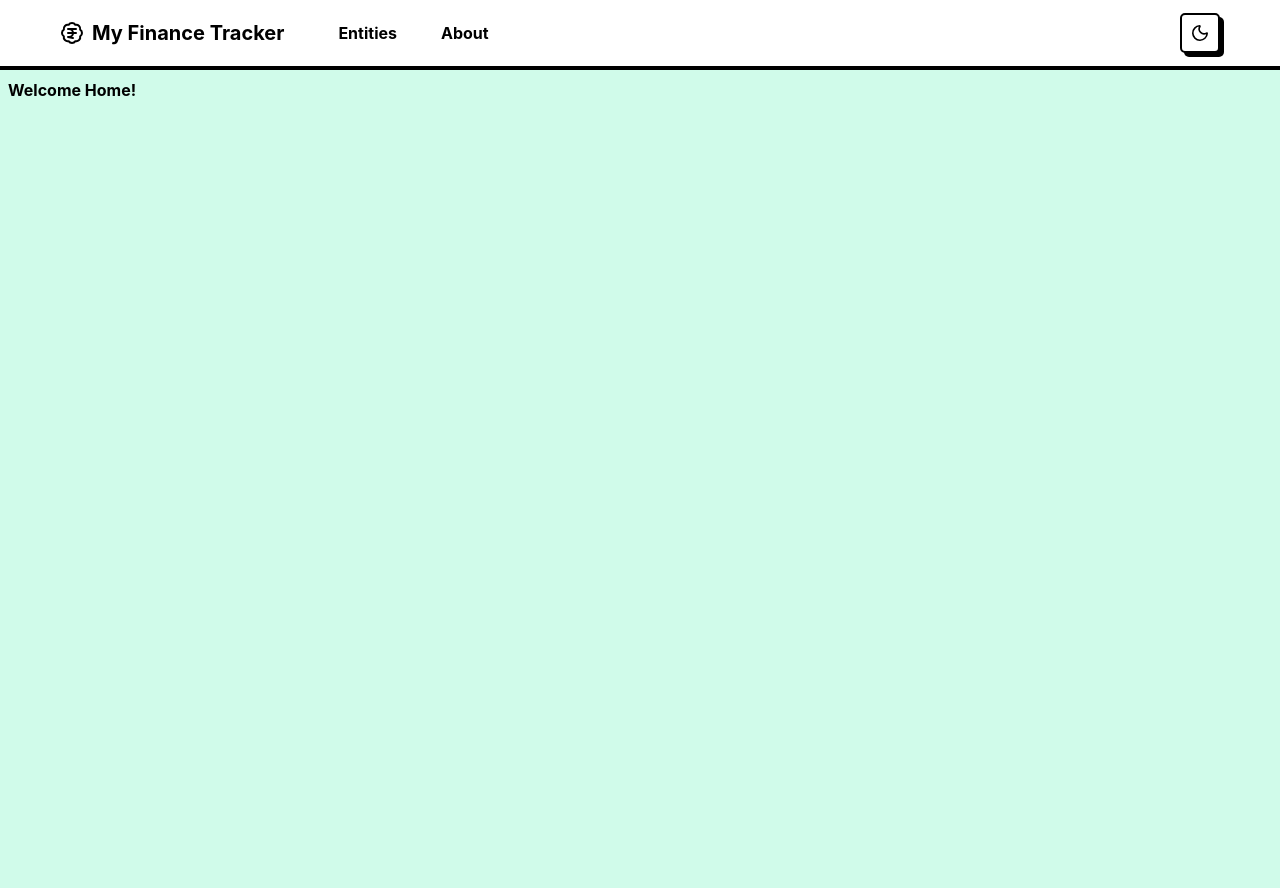
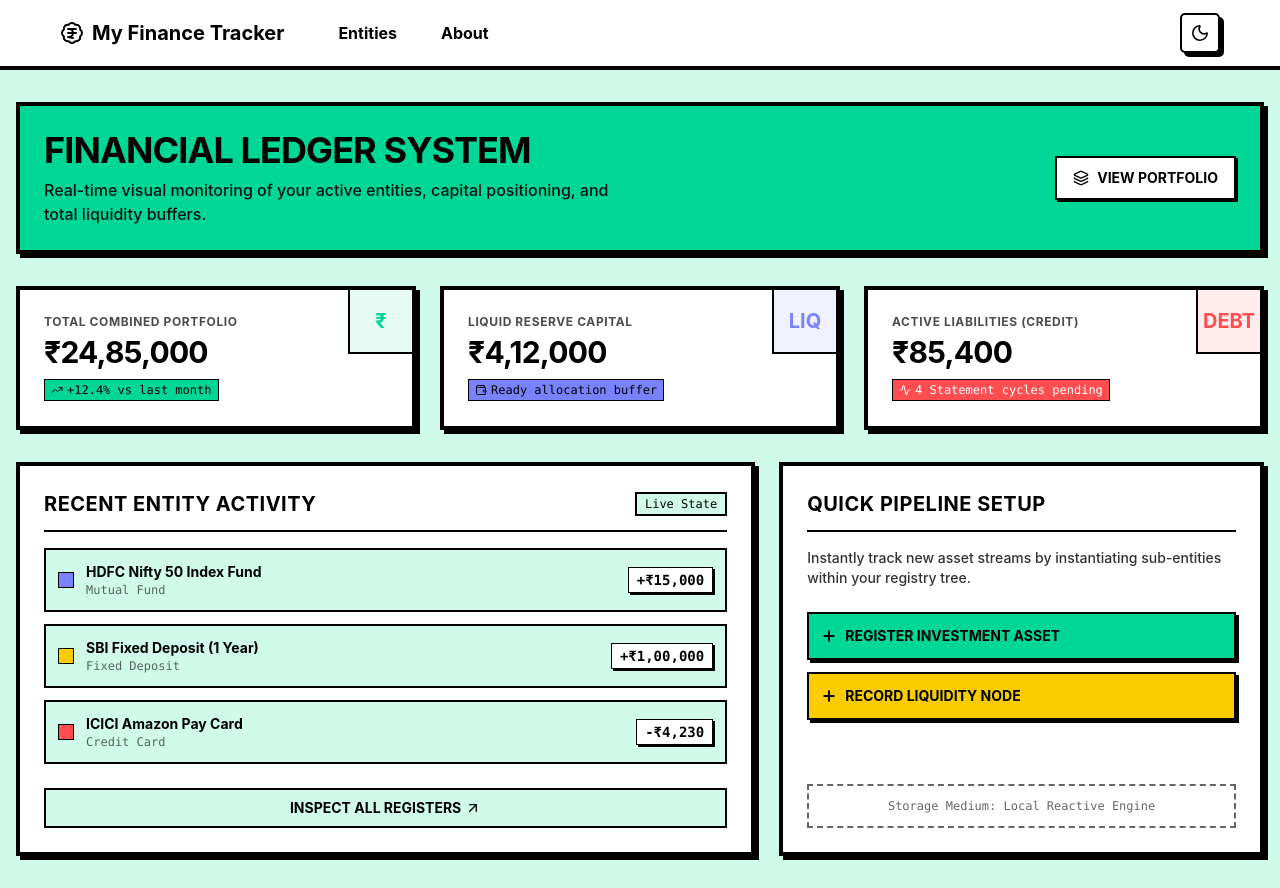
Before and after one commit to Exoutia/my-finance-tracker, a React (Vite) app in the folder frontend/: page / in a window 1280 px wide. Before the commit the page ends 800 px from the top, so only its background shows below. Built offline with nearby package versions, Linux system fonts and the light colour scheme.

Commit message:
feat: redesign Index component with enhanced layout and metrics for financial tracking

```diff
--- a/frontend/src/index-components/index-component.tsx
+++ b/frontend/src/index-components/index-component.tsx
@@ -1,7 +1,194 @@
+import { Link } from "@tanstack/react-router";
+import {
+  Activity,
+  ArrowUpRight,
+  Layers,
+  Plus,
+  TrendingUp,
+  Wallet,
+} from "lucide-react";
+
 export default function Index() {
   return (
-    <div className="p-2">
-      <h3>Welcome Home!</h3>
+    <div className="mx-auto max-w-7xl px-4 py-8 space-y-8">
+      {/* 1. Hero Welcomer Banner */}
+      <section className="border-4 border-border bg-main p-6 shadow-shadow text-main-foreground flex flex-col md:flex-row md:items-center justify-between gap-6">
+        <div className="space-y-2">
+          <h1 className="text-3xl md:text-4xl font-heading uppercase tracking-tight">
+            Financial Ledger System
+          </h1>
+          <p className="font-base max-w-xl text-sm md:text-base opacity-90">
+            Real-time visual monitoring of your active entities, capital
+            positioning, and total liquidity buffers.
+          </p>
+        </div>
+        <div className="flex gap-3 shrink-0">
+          <Link
+            to="/entities"
+            className="flex items-center gap-2 border-2 border-border bg-secondary-background text-foreground font-heading uppercase px-4 py-2.5 text-sm shadow-[2px_2px_0px_0px_var(--border)] transition-all hover:-translate-x-0.5 hover:-translate-y-0.5 hover:shadow-[4px_4px_0px_0px_var(--border)]"
+          >
+            <Layers className="h-4 w-4" /> View Portfolio
+          </Link>
+        </div>
+      </section>
+
+      {/* 2. High-Level Telemetry Cards */}
+      <section className="grid grid-cols-1 md:grid-cols-3 gap-6">
+        {/* Metric 1 */}
+        <div className="border-4 border-border bg-secondary-background p-6 shadow-shadow relative overflow-hidden">
+          <div className="absolute top-0 right-0 h-16 w-16 bg-chart-1/10 border-b-2 border-l-2 border-border flex items-center justify-center font-heading text-xl text-chart-1">
+            ₹
+          </div>
+          <p className="text-xs font-heading uppercase tracking-wider text-muted-foreground opacity-70 mb-1">
+            Total Combined Portfolio
+          </p>
+          <h3 className="text-3xl font-heading tracking-tight mb-2">
+            ₹24,85,000
+          </h3>
+          <div className="inline-flex items-center gap-1 text-xs font-mono bg-chart-1 text-main-foreground border border-border px-1.5 py-0.5">
+            <TrendingUp className="h-3 w-3" /> +12.4% vs last month
+          </div>
+        </div>
+
+        {/* Metric 2 */}
+        <div className="border-4 border-border bg-secondary-background p-6 shadow-shadow relative overflow-hidden">
+          <div className="absolute top-0 right-0 h-16 w-16 bg-chart-2/10 border-b-2 border-l-2 border-border flex items-center justify-center font-heading text-xl text-chart-2">
+            LIQ
+          </div>
+          <p className="text-xs font-heading uppercase tracking-wider text-muted-foreground opacity-70 mb-1">
+            Liquid Reserve Capital
+          </p>
+          <h3 className="text-3xl font-heading tracking-tight mb-2">
+            ₹4,12,000
+          </h3>
+          <div className="inline-flex items-center gap-1 text-xs font-mono bg-chart-2 text-main-foreground border border-border px-1.5 py-0.5">
+            <Wallet className="h-3 w-3" /> Ready allocation buffer
+          </div>
+        </div>
+
+        {/* Metric 3 */}
+        <div className="border-4 border-border bg-secondary-background p-6 shadow-shadow relative overflow-hidden">
+          <div className="absolute top-0 right-0 h-16 w-16 bg-chart-4/10 border-b-2 border-l-2 border-border flex items-center justify-center font-heading text-xl text-chart-4">
+            DEBT
+          </div>
+          <p className="text-xs font-heading uppercase tracking-wider text-muted-foreground opacity-70 mb-1">
+            Active Liabilities (Credit)
+          </p>
+          <h3 className="text-3xl font-heading tracking-tight mb-2">₹85,400</h3>
+          <div className="inline-flex items-center gap-1 text-xs font-mono bg-chart-4 text-white border border-border px-1.5 py-0.5">
+            <Activity className="h-3 w-3" /> 4 Statement cycles pending
+          </div>
+        </div>
+      </section>
+
+      {/* 3. Action Hub Split Layout */}
+      <section className="grid grid-cols-1 lg:grid-cols-5 gap-6">
+        {/* Left Side: Recent Updates Logging (3/5 Columns) */}
+        <div className="lg:col-span-3 border-4 border-border bg-secondary-background p-6 shadow-shadow flex flex-col justify-between">
+          <div>
+            <div className="flex items-center justify-between border-b-2 border-border pb-3 mb-4">
+              <h2 className="text-xl font-heading uppercase tracking-wide flex items-center gap-2">
+                Recent Entity Activity
+              </h2>
+              <span className="text-xs font-mono border-2 border-border px-2 py-0.5 bg-background">
+                Live State
+              </span>
+            </div>
+
+            <div className="space-y-3">
+              {[
+                {
+                  title: "HDFC Nifty 50 Index Fund",
+                  type: "Mutual Fund",
+                  cost: "+₹15,000",
+                  color: "bg-chart-2",
+                },
+                {
+                  title: "SBI Fixed Deposit (1 Year)",
+                  type: "Fixed Deposit",
+                  cost: "+₹1,00,000",
+                  color: "bg-chart-3",
+                },
+                {
+                  title: "ICICI Amazon Pay Card",
+                  type: "Credit Card",
+                  cost: "-₹4,230",
+                  color: "bg-chart-4",
+                },
+              ].map((item, index) => (
+                <div
+                  key={index}
+                  className="flex items-center justify-between border-2 border-border bg-background p-3 hover:translate-x-1 transition-transform"
+                >
+                  <div className="flex items-center gap-3">
+                    <div
+                      className={`h-4 w-4 border border-border ${item.color}`}
+                    />
+                    <div>
+                      <p className="text-sm font-heading">{item.title}</p>
+                      <p className="text-xs font-mono opacity-60">
+                        {item.type}
+                      </p>
+                    </div>
+                  </div>
+                  <span className="font-heading text-sm font-mono border border-border px-2 py-0.5 bg-secondary-background shadow-[2px_2px_0px_0px_var(--border)]">
+                    {item.cost}
+                  </span>
+                </div>
+              ))}
+            </div>
+          </div>
+
+          <Link
+            to="/entities"
+            className="mt-6 inline-flex items-center justify-center gap-1 text-center font-heading uppercase text-sm border-2 border-border bg-background p-2 transition-all hover:bg-main hover:text-main-foreground"
+          >
+            Inspect All Registers <ArrowUpRight className="h-4 w-4" />
+          </Link>
+        </div>
+
+        {/* Right Side: Quick System Actions (2/5 Columns) */}
+        <div className="lg:col-span-2 border-4 border-border bg-secondary-background p-6 shadow-shadow flex flex-col justify-between">
+          <div>
+            <div className="border-b-2 border-border pb-3 mb-4">
+              <h2 className="text-xl font-heading uppercase tracking-wide">
+                Quick Pipeline Setup
+              </h2>
+            </div>
+            <p className="text-sm font-base mb-6 opacity-80">
+              Instantly track new asset streams by instantiating sub-entities
+              within your registry tree.
+            </p>
+
+            <div className="flex flex-col gap-3">
+              <Link
+                to="/entities"
+                className="group flex items-center justify-between border-2 border-border bg-chart-1 text-main-foreground font-heading uppercase text-sm p-3 shadow-[3px_3px_0px_0px_var(--border)] transition-all hover:-translate-x-0.5 hover:-translate-y-0.5 hover:shadow-[5px_5px_0px_0px_var(--border)]"
+              >
+                <span className="flex items-center gap-2">
+                  <Plus className="h-4 w-4 stroke-[3]" />{" "}
+                  Register Investment Asset
+                </span>
+                <ArrowUpRight className="h-4 w-4 opacity-0 group-hover:opacity-100 transition-opacity" />
+              </Link>
+
+              <Link
+                to="/entities"
+                className="group flex items-center justify-between border-2 border-border bg-chart-3 text-main-foreground font-heading uppercase text-sm p-3 shadow-[3px_3px_0px_0px_var(--border)] transition-all hover:-translate-x-0.5 hover:-translate-y-0.5 hover:shadow-[5px_5px_0px_0px_var(--border)]"
+              >
+                <span className="flex items-center gap-2">
+                  <Plus className="h-4 w-4 stroke-[3]" /> Record Liquidity Node
+                </span>
+                <ArrowUpRight className="h-4 w-4 opacity-0 group-hover:opacity-100 transition-opacity" />
+              </Link>
+            </div>
+          </div>
+
+          <div className="mt-8 border-2 border-dashed border-border p-3 text-center text-xs font-mono opacity-60">
+            Storage Medium: Local Reactive Engine
+          </div>
+        </div>
+      </section>
     </div>
   );
 }
```
